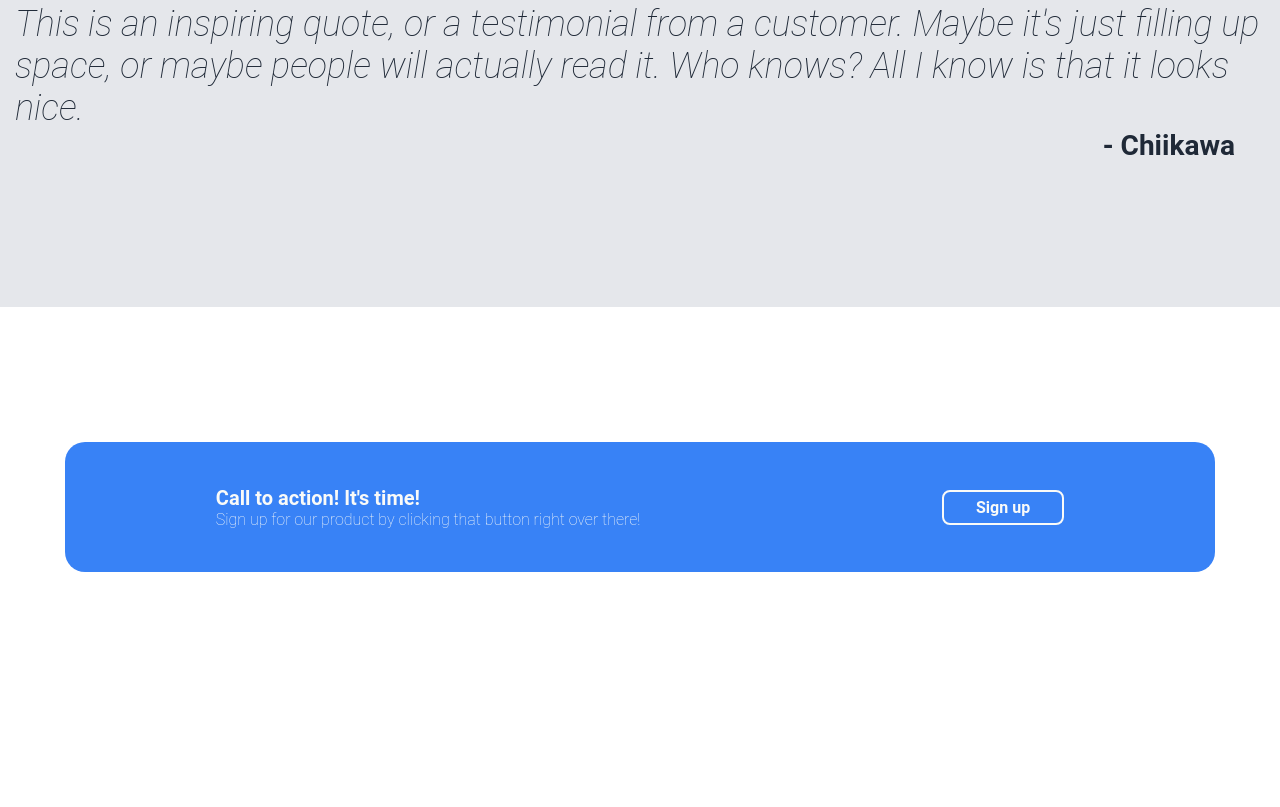
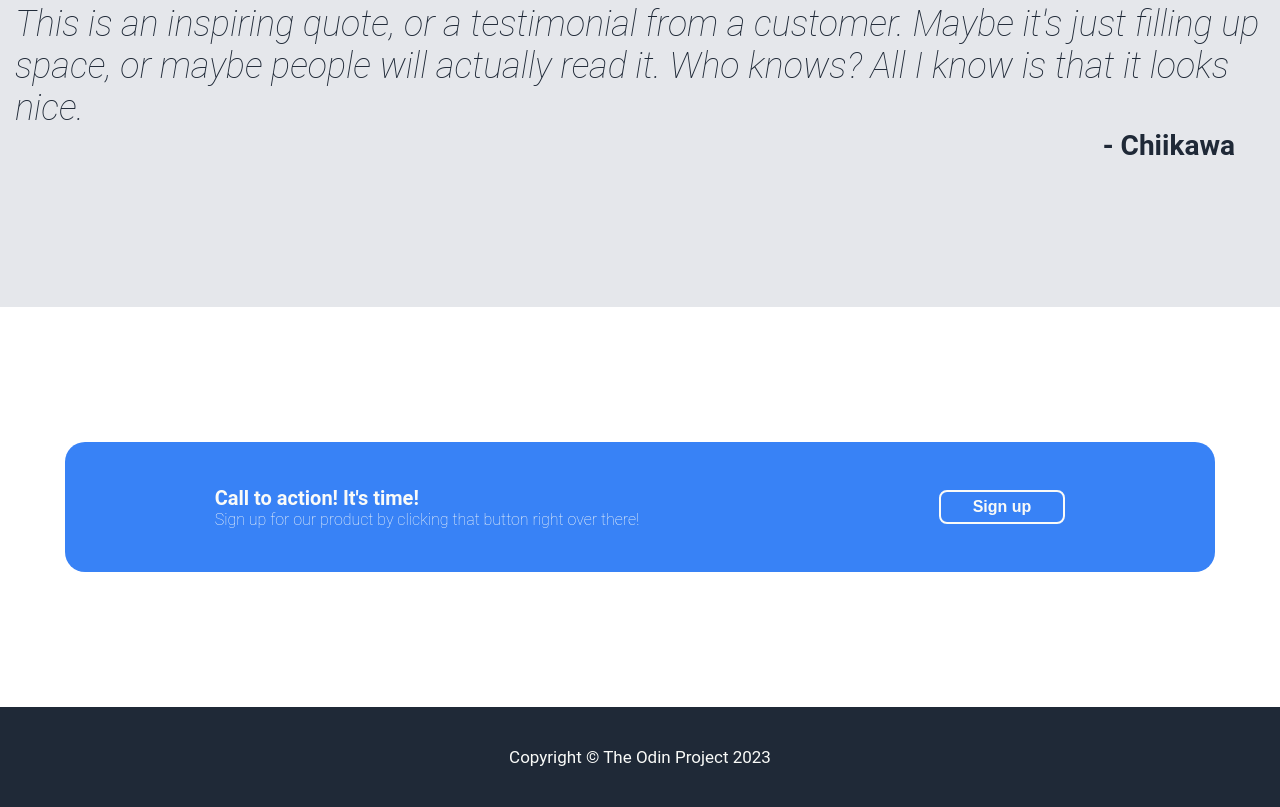
Before and after one commit to nihatran/landing-page, a plain HTML site: page index.html in a window 1280 px wide. Shown: the part 1167-1974 px from the top of the page. Before the commit the page ends 1874 px from the top, so only its background shows below. Drawn offline with Linux system fonts and the light colour scheme.

Commit message:
Complete footer

```diff
--- a/index.html
+++ b/index.html
@@ -71,5 +71,9 @@
                 <button>Sign up</button>
             </div>
         </div>
+
+        <div class="footer">
+            <div>Copyright © The Odin Project 2023</div>
+        </div>
     </body>
 </html>
--- a/style.css
+++ b/style.css
@@ -163,6 +163,7 @@ img {
     justify-content: center;
     align-items: center;
     height: 400px;
+    font-family: Roboto, sans-serif;
 }
 
 .cta-section-container {
@@ -173,14 +174,13 @@ img {
     width: 1150px;
     border-radius: 20px;
     background-color: #3882F6;
-
 }
 
 .cta {
     color: #F9FAF8;
     font-size: 20px;
     font-weight: bold;
-    font-family: Roboto, sans-serif;
+
 }
 
 .sign-up {
@@ -197,5 +197,16 @@ img {
     border-radius: 8px;
     font-weight: bold;
     font-size: 16px;
+}
+
+
+.footer {
+    display: flex;
+    justify-content: center;
+    align-items: center;
+    height: 100px;
+    color: #F9FAF8;
+    background-color: #1F2937;
+    font-size: 17px;
     font-family: Roboto, sans-serif;
 }
```
